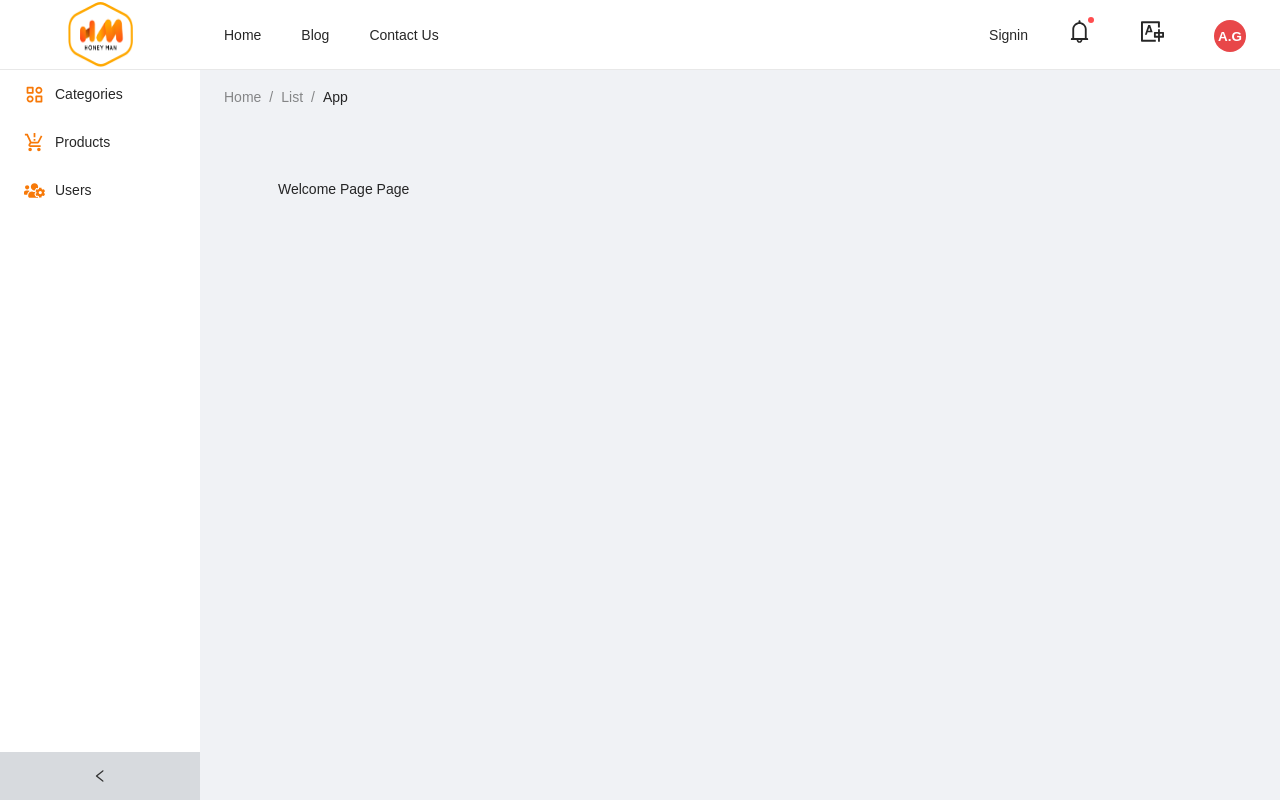
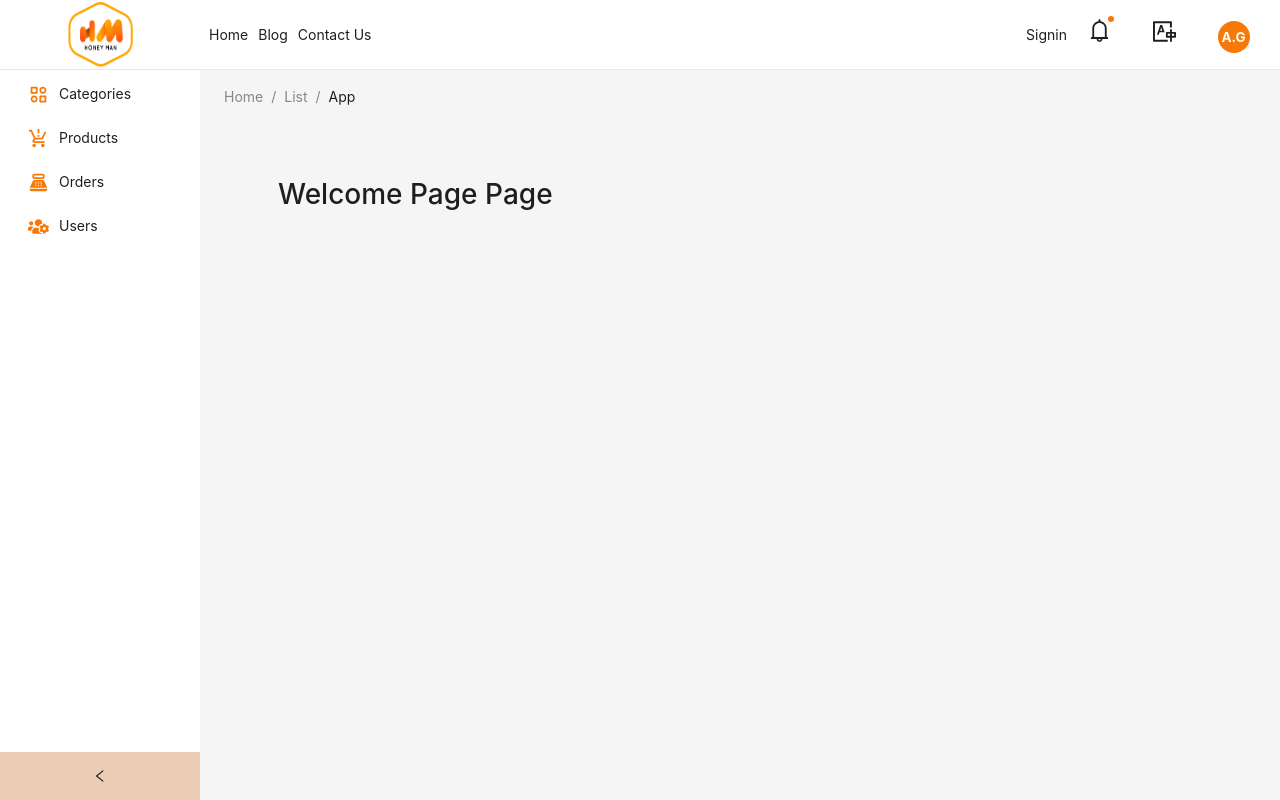
Before and after one commit to ayeahgodlove/honeyman-antd, a React (Create React App) app: page /welcome in a window 1280 px wide. Built offline with nearby package versions, Linux system fonts and the light colour scheme.

Commit message:
update layout design

```diff
--- a/src/Pages/craco.config.js
+++ b/craco.config.js
@@ -7,8 +7,8 @@ module.exports = {
                 lessLoaderOptions: {
                     lessOptions: {
                         modifyVars: {
-                            '@primary-color': '#12638F',
-                            '@link-color': '#12638F',
+                            '@primary-color': '#f77908',
+                            '@link-color': '#f77908',
                             '@success-color': '#20bf55',
                             '@warning-color': '#fec601',
                             '@error-color': '#f72585',
--- a/src/App.css
+++ b/src/App.css
@@ -1,4 +1,5 @@
-@import "~antd/dist/antd.css";
+/* @import "~antd/dist/antd.css"; */
+@import '~antd/dist/reset.css';
 
 .menuBar {
   border-bottom: solid 1px #e8e8e8;
@@ -35,7 +36,7 @@
 }
 
 .menuCon .ant-menu-submenu-title {
-  padding: 10px 20px;
+  padding: 0;
 }
 
 .menuCon .ant-menu-item a,
--- a/src/App.tsx
+++ b/src/App.tsx
@@ -1,11 +1,20 @@
 import React from "react";
 import "./App.css";
 import AppRouteProvider from "Routes/AppRouteProvider";
+import { ConfigProvider } from "antd";
+import { ThemeConfig } from "antd/es/config-provider/context";
 
+const theme: ThemeConfig = {
+  token: {
+    colorPrimary: "#f77908",
+  },
+};
 function App() {
   return (
     <>
-      <AppRouteProvider />
+      <ConfigProvider theme={theme}>
+        <AppRouteProvider />
+      </ConfigProvider>
     </>
   );
 }
--- a/src/Components/Navbar/LeftMenu.tsx
+++ b/src/Components/Navbar/LeftMenu.tsx
@@ -1,7 +1,7 @@
 import React from "react";
 import { Menu } from "antd";
 import { Link } from "react-router-dom";
-import { ItemType } from "antd/lib/menu/hooks/useItems";
+import { ItemType } from "antd/es/menu/hooks/useItems";
 
 const LeftMenu = () => {
 
--- a/src/Components/Navbar/RightMenu.tsx
+++ b/src/Components/Navbar/RightMenu.tsx
@@ -8,8 +8,8 @@ import {
   TranslationOutlined,
 } from "@ant-design/icons";
 import { Avatar, Badge, Space } from "antd";
+import { ItemType } from "antd/es/menu/hooks/useItems";
 
-import { ItemType } from "antd/lib/menu/hooks/useItems";
 
 const RightMenu = () => {
   const [language, setLanguage] = useState("en");
@@ -25,7 +25,7 @@ const RightMenu = () => {
       label: "",
       key: "notification",
       icon: (
-        <Badge dot count={1} className="app-header__link">
+        <Badge dot color="#f77908" count={1} className="app-header__link">
           <BellOutlined className="app-header__icon" style={{ fontSize: 23 }} />
         </Badge>
       ),
@@ -118,7 +118,7 @@ const RightMenu = () => {
         <Avatar
           style={{
             color: "#fff",
-            backgroundColor: "#e84749",
+            backgroundColor: "#f77908",
             fontWeight: "bold",
             fontSize: 14
           }}
--- a/src/Layout/app/AppHeader.tsx
+++ b/src/Layout/app/AppHeader.tsx
@@ -1,6 +1,5 @@
 import Navbar from "Components/Navbar";
 import React from "react";
-import "./app-header-menus.style.scss";
 
 const AppHeader: React.FC = () => {
   return <Navbar />;
--- a/src/Layout/app/AppShell.scss
+++ b/src/Layout/app/AppShell.scss
@@ -11,11 +11,11 @@
 }
 
 .ant-layout-sider-trigger {
-    background: #d7dade;
-    color: #333;
+    background: #ebcdb3 !important;
+    color: #333 !important;
 
     &:hover {
-        background: #fff;
+        background: #f79c4c !important;
     }
 }
 
--- a/src/Layout/app/AppShell.tsx
+++ b/src/Layout/app/AppShell.tsx
@@ -1,7 +1,7 @@
 import { Breadcrumb, Drawer, Layout, Menu, MenuProps } from "antd";
 import React, { useState } from "react";
 import { FaUsersCog } from "react-icons/fa";
-import { MdOutlineProductionQuantityLimits } from "react-icons/md";
+import { MdOutlinePointOfSale, MdOutlineProductionQuantityLimits } from "react-icons/md";
 import { BiCategoryAlt } from "react-icons/bi";
 import Navbar from "Components/Navbar";
 import "./AppShell.scss";
@@ -30,6 +30,15 @@ const items2: MenuProps["items"] = [
   },
   {
     label: (
+      <Link to="/orders" style={{ padding: 0 }}>
+        Orders
+      </Link>
+    ),
+    key: "orders",
+    icon: <MdOutlinePointOfSale size={21} color="#f77908"  />,
+  },
+  {
+    label: (
       <Link to="/users" style={{ padding: 0 }}>
         Users
       </Link>
@@ -47,7 +56,6 @@ const AppShell: React.FC<IProps> = ({ children }) => {
 
   const handleShow = () => {
     setShow(true);
-    console.log("Hello...", show);
   };
 
   const handleCollapse = () => {
--- a/src/Pages/404_Page.tsx
+++ b/src/Pages/404_Page.tsx
@@ -14,8 +14,9 @@ const NotFoundPage: React.FC = () => {
             }}
         >
              <Result
-                status="404"
+                // status="404"
                 title="404"
+                icon={<img src='./honey-man.png'alt='404 icon for page' />}
                 subTitle="Sorry, the page you visited does not exist."
                 extra={
                     <Button type="primary" onClick={() => router(-1)}>
--- a/tsconfig.json
+++ b/tsconfig.json
@@ -43,5 +43,5 @@
   "exclude": ["dist", "node_modules"],
   "include": [
     "src"
-  ]
+, "craco.config.js"  ]
 }
```
Also changed, not shown: package.json (+10 -7 lines), src/Layout/app/app-header-menus.style.scss (deleted, +0 -60 lines), 1 other file (tests, documents, lock files or other folders).
